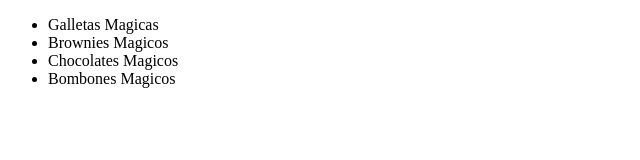
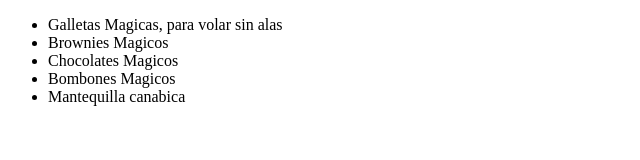
Before and after one commit to asgore20/gitcurso, a plain HTML site: page index.html in a window 1280 px wide. Shown: the whole page, without its empty margins (0-640 px from the left). Drawn offline with Linux system fonts and the light colour scheme.

Commit message:
Corrigiendo titulo galletas

```diff
--- a/index.html
+++ b/index.html
@@ -8,10 +8,11 @@
 </head>
 <body>
     <ul>
-        <li>Galletas Magicas</li>
+        <li>Galletas Magicas, para volar sin alas</li>
         <li>Brownies Magicos</li>
         <li>Chocolates Magicos</li>
         <li>Bombones Magicos</li>
+        <li>Mantequilla canabica</li>
 
     </ul>
 </body>
```
